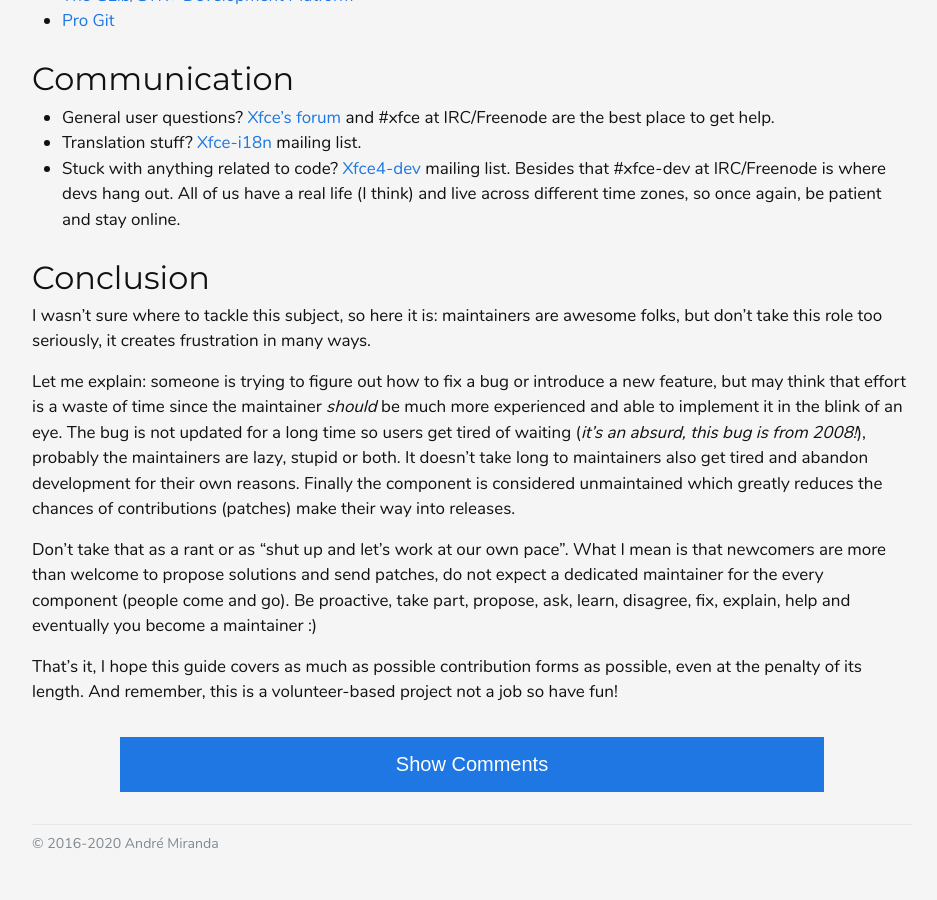
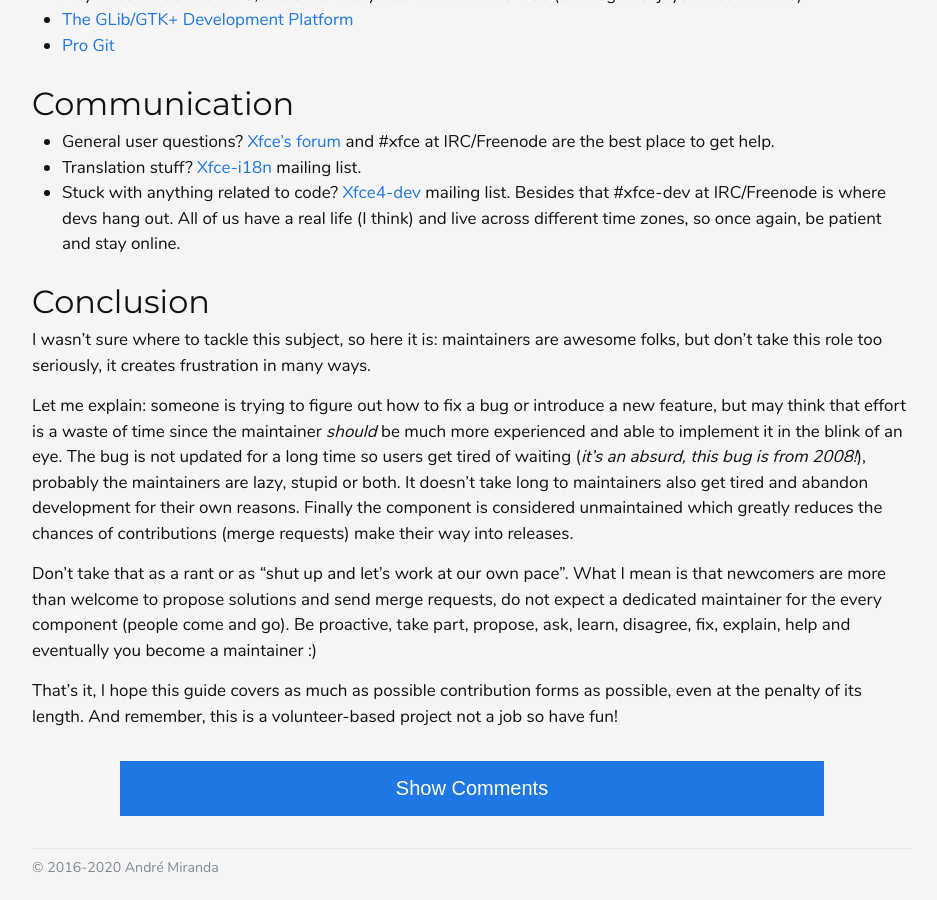
Before and after one commit to andreldm/andreldm.github.io, a Jekyll site: the page built from _posts/2018-12-03-xfce-contributor-guide.md, in a window 1280 px wide and 900 px high, scrolled down 5486 px. Shown: the whole window, without its empty margins (168-1105 px from the left). Built offline with Jekyll 4.4.1, drawn with Linux system fonts in a browser that asks for light colours; before the commit the page ends 6361 px from its top, so only the background shows below that; some of the changed text lies outside the part shown.

Commit message:
xfce-contributor-guide: Suggest merge requests instead of patches

```diff
--- a/_posts/2018-12-03-xfce-contributor-guide.md
+++ b/_posts/2018-12-03-xfce-contributor-guide.md
@@ -64,7 +64,7 @@
 
 First things first, Xfce's modular architecture feature several [components](https://xfce.org/projects), some are part of its [core](https://gitlab.xfce.org/xfce) and some are optional [apps](https://gitlab.xfce.org/apps) or [panel plugins](https://gitlab.xfce.org/panel-plugins). Take some time to read their description. You might wonder *what the heck is a window manager?* or *I never heard of freedesktop.org or d-bus, are they edible?*. Search for them, I can't possibly explain everything there is to know about Linux desktops in a single blog post.
 
-In my opinion the best way to get started with code is to scratch your own itch, you know, deal with that annoying bug or a behavior that could be improved. The rule of thumb is to browse [Xfce's GitLab](https://gitlab.xfce.org/) and look for that bug or report it in case no one noticed the problem until now. Then go to [Xfce's GitLab](https://gitlab.xfce.org), clone the repository for the component you are about to hack, fix the problem and attach a patch to the bug report. That's easy for me to say, isn't it? I'm going to prove you it is not that hard, let's go step by step.
+In my opinion the best way to get started with code is to scratch your own itch, you know, deal with that annoying bug or a behavior that could be improved. The rule of thumb is to browse [Xfce's GitLab](https://gitlab.xfce.org/) and look for that bug or report it in case no one noticed the problem until now. Then go to [Xfce's GitLab](https://gitlab.xfce.org), clone the repository for the component you are about to hack, fix the problem and send a merge request. That's easy for me to say, isn't it? I'm going to prove you it is not that hard, let's go step by step.
 
 *Update: this section is now part of [Xfce's Wiki](https://docs.xfce.org/contribute/dev/coding/example).*
 
@@ -100,7 +100,7 @@
 
 Now to make things interesting let's fix a bug, but this time I need you to clone and build [Mousepad](https://gitlab.xfce.org/apps/mousepad/), Xfce's text editor. The steps are very much the same, except that Mousepad does not run in background which makes things easier. Go on, clone and build it. Hopefully you have successfully built Mousepad by now, if not read carefully error messages spilled on the terminal, if you can't figure them out searching those messages on the web could be helpful. If you tried really hard and nothing worked, ask for guidance at #xfce-dev, stay online and be patient, try one more time if no one replies after one day.
 
-Now you are able to execute Mousepad with `mousepad/mousepad` from the source folder, we are ready to smash a real bug. Obviously I wouldn't be so reckless to let a bug live just for beginners fix it and never push the fix, the bug I have in mind was fixed centuries ago (2014), actually it was one of my first contributed patches.
+Now you are able to execute Mousepad with `mousepad/mousepad` from the source folder, we are ready to smash a real bug. Obviously I wouldn't be so reckless to let a bug live just for beginners fix it and never push the fix, the bug I have in mind was fixed centuries ago (2014), actually it was one of my first contributed patches (when merge requests weren't a thing yet).
 With the magic of git, we can travel back to mousepad-0.3.0 (gtk2!) and smash that bug once again. Before we go back, clean the source folder with `make distclean`, now you are good to run `git checkout mousepad-0.3.0`. Git will complain that "you are in 'detached HEAD' state", you might know what that means, otherwise ignore it for now and remember to learn git later, because you know, having a detached head is not comfortable at all ;)
 
 Once again configure and build Mousepad (`./autogen.sh && make`) and fix the bug... Oh, but I haven't even told what is broken :) Allow me: execute Mousepad, type "hello world", save the file somewhere and close Mousepad. Now run Mousepad again and open that file, type some gibberish and choose File -> Revert, it will ask for confirmation, press "Revert" and it says it failed to revert even though it worked. Weird, isn't it?
@@ -116,8 +116,8 @@
 #### Sharing Code
 
 Now you know how to build components and smash bugs, take a look at existing issues at [Xfce's GitLab](https://gitlab.xfce.org/) and try to fix something that seems easy. If you have an idea on how to fix or some code that seems to work but you are not so sure, don't be afraid to ask at #xfce-dev.
-Once you have a good enough solution, attach a patch (see `git commit` & `git format-patch`) to the bug report. Wait a few days, if you get no answer, poke us at #xfce-dev or use the Xfce4-dev mailing list.
-After some merged patches, you may [ask commit rights](https://docs.xfce.org/contribute/dev/get-a-contributor-account) and join the dev club, yay!
+Once you have a good enough solution, follow [these steps](https://docs.xfce.org/contribute/dev/git/start#gitlab_forks_and_merge_requests) in order to create a merge request. Wait a few days, if you get no answer, poke us at #xfce-dev or use the Xfce4-dev mailing list.
+After some merge requests, you may [ask commit rights](https://docs.xfce.org/contribute/dev/get-a-contributor-account) and join the dev club, yay!
 
 By the way, (I hope that) soon we will move our infra to GitLab, so merge requests will be the new standard way to share code, much more convenient IMHO.
 
@@ -149,9 +149,9 @@
 
 I wasn't sure where to tackle this subject, so here it is: maintainers are awesome folks, but don't take this role too seriously, it creates frustration in many ways.
 
-Let me explain: someone is trying to figure out how to fix a bug or introduce a new feature, but may think that effort is a waste of time since the maintainer *should* be much more experienced and able to implement it in the blink of an eye. The bug is not updated for a long time so users get tired of waiting (*it's an absurd, this bug is from 2008!*), probably the maintainers are lazy, stupid or both. It doesn't take long to maintainers also get tired and abandon development for their own reasons. Finally the component is considered unmaintained which greatly reduces the chances of contributions (patches) make their way into releases.
+Let me explain: someone is trying to figure out how to fix a bug or introduce a new feature, but may think that effort is a waste of time since the maintainer *should* be much more experienced and able to implement it in the blink of an eye. The bug is not updated for a long time so users get tired of waiting (*it's an absurd, this bug is from 2008!*), probably the maintainers are lazy, stupid or both. It doesn't take long to maintainers also get tired and abandon development for their own reasons. Finally the component is considered unmaintained which greatly reduces the chances of contributions (merge requests) make their way into releases.
 
-Don't take that as a rant or as "shut up and let's work at our own pace". What I mean is that newcomers are more than welcome to propose solutions and send patches, do not expect a dedicated maintainer for the every component (people come and go). Be proactive, take part, propose, ask, learn, disagree, fix, explain, help and eventually you become a maintainer :)
+Don't take that as a rant or as "shut up and let's work at our own pace". What I mean is that newcomers are more than welcome to propose solutions and send merge requests, do not expect a dedicated maintainer for the every component (people come and go). Be proactive, take part, propose, ask, learn, disagree, fix, explain, help and eventually you become a maintainer :)
 
 That's it, I hope this guide covers as much as possible contribution forms as possible, even at the penalty of its length.
 And remember, this is a volunteer-based project not a job so have fun!
```
